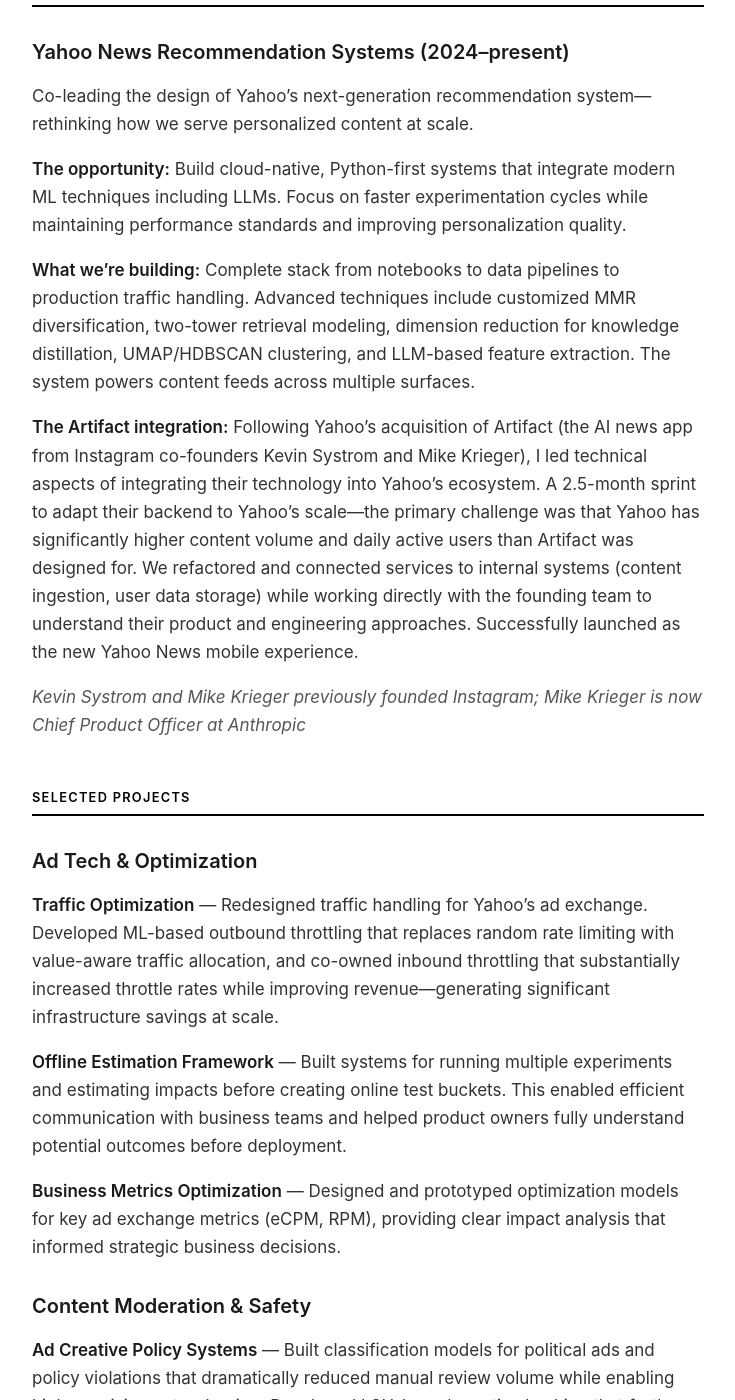
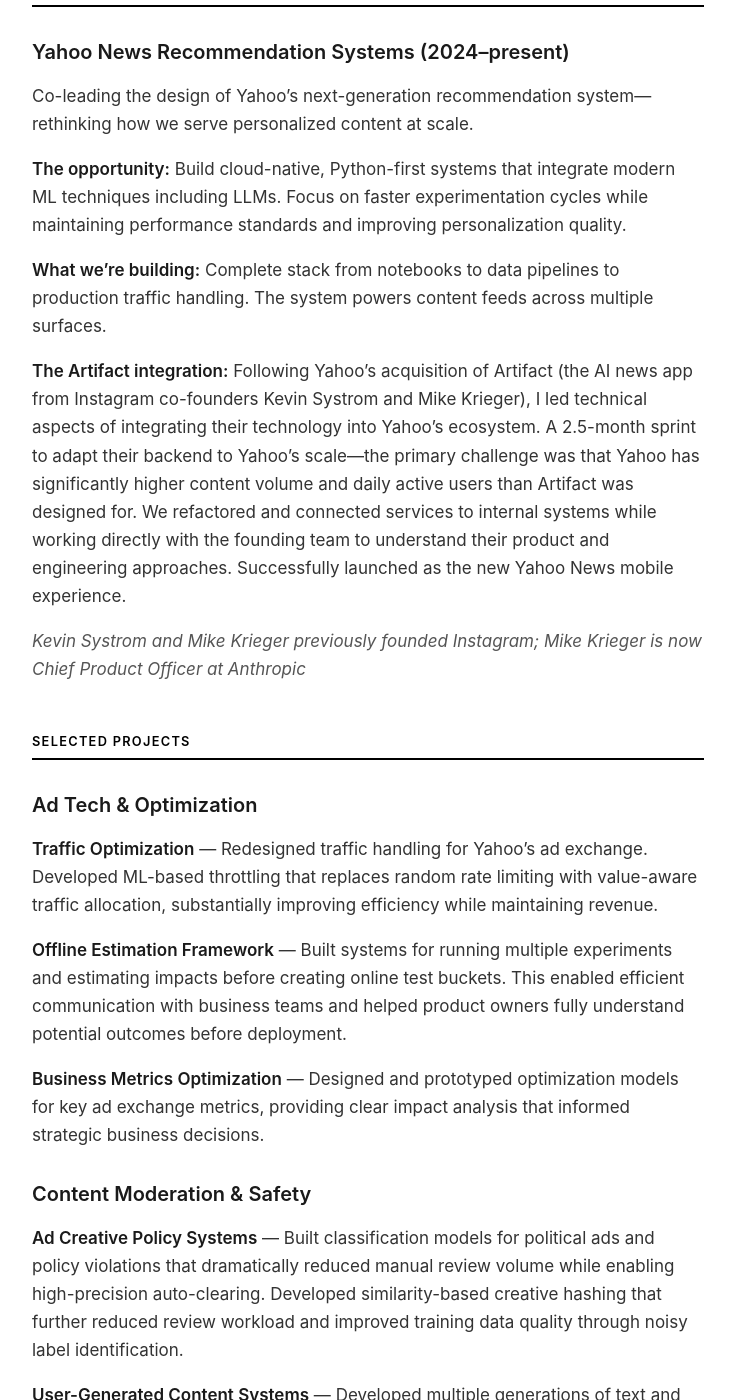
Before and after one commit to NivekNey/NivekNey.github.io, a Jekyll site: the page built from index.md, in a window 1280 px wide and 1400 px high, scrolled down 932 px. Shown: the whole window, without its empty margins (272-1007 px from the left). Built offline with Jekyll 4.4.1, drawn with Linux system fonts in a browser that asks for light colours; some of the changed text lies outside the part shown.

Commit message:
Update index.md

```diff
--- a/index.md
+++ b/index.md
@@ -34,9 +34,9 @@ Co-leading the design of Yahoo's next-generation recommendation system—rethink
 
 **The opportunity:** Build cloud-native, Python-first systems that integrate modern ML techniques including LLMs. Focus on faster experimentation cycles while maintaining performance standards and improving personalization quality.
 
-**What we're building:** Complete stack from notebooks to data pipelines to production traffic handling. Advanced techniques include customized MMR diversification, two-tower retrieval modeling, dimension reduction for knowledge distillation, UMAP/HDBSCAN clustering, and LLM-based feature extraction. The system powers content feeds across multiple surfaces.
+**What we're building:** Complete stack from notebooks to data pipelines to production traffic handling. The system powers content feeds across multiple surfaces.
 
-**The Artifact integration:** Following Yahoo's acquisition of Artifact (the AI news app from Instagram co-founders Kevin Systrom and Mike Krieger), I led technical aspects of integrating their technology into Yahoo's ecosystem. A 2.5-month sprint to adapt their backend to Yahoo's scale—the primary challenge was that Yahoo has significantly higher content volume and daily active users than Artifact was designed for. We refactored and connected services to internal systems (content ingestion, user data storage) while working directly with the founding team to understand their product and engineering approaches. Successfully launched as the new Yahoo News mobile experience.
+**The Artifact integration:** Following Yahoo's acquisition of Artifact (the AI news app from Instagram co-founders Kevin Systrom and Mike Krieger), I led technical aspects of integrating their technology into Yahoo's ecosystem. A 2.5-month sprint to adapt their backend to Yahoo's scale—the primary challenge was that Yahoo has significantly higher content volume and daily active users than Artifact was designed for. We refactored and connected services to internal systems while working directly with the founding team to understand their product and engineering approaches. Successfully launched as the new Yahoo News mobile experience.
 
 *Kevin Systrom and Mike Krieger previously founded Instagram; Mike Krieger is now Chief Product Officer at Anthropic*
 
@@ -45,40 +45,40 @@ Co-leading the design of Yahoo's next-generation recommendation system—rethink
 
 ### Ad Tech & Optimization
 
-**Traffic Optimization** — Redesigned traffic handling for Yahoo's ad exchange. Developed ML-based outbound throttling that replaces random rate limiting with value-aware traffic allocation, and co-owned inbound throttling that substantially increased throttle rates while improving revenue—generating significant infrastructure savings at scale.
+**Traffic Optimization** — Redesigned traffic handling for Yahoo's ad exchange. Developed ML-based throttling that replaces random rate limiting with value-aware traffic allocation, substantially improving efficiency while maintaining revenue.
 
 **Offline Estimation Framework** — Built systems for running multiple experiments and estimating impacts before creating online test buckets. This enabled efficient communication with business teams and helped product owners fully understand potential outcomes before deployment.
 
-**Business Metrics Optimization** — Designed and prototyped optimization models for key ad exchange metrics (eCPM, RPM), providing clear impact analysis that informed strategic business decisions.
+**Business Metrics Optimization** — Designed and prototyped optimization models for key ad exchange metrics, providing clear impact analysis that informed strategic business decisions.
 
 ### Content Moderation & Safety
 
-**Ad Creative Policy Systems** — Built classification models for political ads and policy violations that dramatically reduced manual review volume while enabling high-precision auto-clearing. Developed LSH-based creative hashing that further reduced review workload and improved training data quality through noisy label identification.
+**Ad Creative Policy Systems** — Built classification models for political ads and policy violations that dramatically reduced manual review volume while enabling high-precision auto-clearing. Developed similarity-based creative hashing that further reduced review workload and improved training data quality through noisy label identification.
 
 **User-Generated Content Systems** — Developed multiple generations of text and image classifiers for content moderation:
 
-- Early BERT adoption (2019): trained from scratch with custom vocabulary on months of user comments—full pre-training, not fine-tuning. Built ensemble systems that significantly outperformed external vendors; later variants were much smaller and faster while maintaining accuracy.
-- Transfer learning with modern architectures (Xception, EfficientNet) for image classification
+- Early BERT adoption (2019): trained from scratch with custom vocabulary—full pre-training on domain data, not fine-tuning a public checkpoint. Built ensemble systems that significantly outperformed external vendors.
+- Transfer learning approaches for image classification
 - Proactive toxic comment prediction to manage high-engagement content
 - Search suggestion moderation with improved coverage of emerging problematic terms
 
-**Ad Creative Tools** — Deployed BERT-based optimization service with kNN search enabling advertisers to improve creative quality. Achieved significant latency reduction making real-time recommendations viable in production.
+**Ad Creative Tools** — Deployed optimization service enabling advertisers to improve creative quality, with latency improvements that made real-time recommendations viable in production.
 
 ### Enterprise Security
 
-**Threat Detection Systems** — Co-designed semi-supervised anomaly detection framework for large-scale DNS flow analysis, using entropy and Isolation Forest methods to surface data-theft indicators—supporting security and compliance requirements.
+**Threat Detection Systems** — Co-designed anomaly detection framework for large-scale network analysis to surface data-theft indicators—supporting security and compliance requirements.
 
-**Network Security** — Designed data pipelines for enterprise-scale network events, enriching NetFlow with DNS metadata for anomaly detection and forensics.
+**Network Security** — Designed data pipelines for enterprise-scale network events, enriching flow data for anomaly detection and forensics.
 
-**Authentication Security** — Led development of adversarial and LSTM-based login-risk scoring models for Yahoo's membership security systems, reducing account-takeover risk across consumer accounts.
+**Authentication Security** — Led development of deep learning models for Yahoo's membership security systems, reducing account-takeover risk across consumer accounts.
 
 ### Developer Infrastructure
 
 **Systems & Tools** — Contributions that improved team productivity:
 
 - Established JupyterHub infrastructure with custom PySpark kernels for native notebook experience with remote Spark
-- Integrated Horovod for multi-GPU distributed training on internal Kubernetes clusters
-- Led early AWS/SageMaker enablement that lowered barriers to ML experimentation
+- Integrated distributed training capabilities on internal Kubernetes clusters
+- Led early cloud ML platform enablement that lowered barriers to experimentation
 - Modernized ML monitoring dashboards and reporting
 - Implemented CICD pipelines and conducted major codebase refactoring
 - Built notebook automation for reproducible workflows
@@ -86,17 +86,12 @@ Co-leading the design of Yahoo's next-generation recommendation system—rethink
 
 ## LLM Experience
 
-Currently using LLMs extensively in the recommendation system:
-
-- **Completion/infilling** for feature generation and content moderation
-- **LLM embeddings** as training features for downstream models
-- **Vector search** for labeled data expansion
-- **Prompt engineering** through manual iteration and systematic evaluation via Langfuse
+Currently using LLMs extensively in the recommendation system for feature generation, embeddings as training signals, and prompt engineering with systematic evaluation.
 
 
 ## Publications & Patents
 
-**10+ peer-reviewed publications** at venues including EMNLP, CIKM, IEEE TNNLS, and IEEE Big Data. Topics span text moderation, creative optimization, graph neural networks, and distributed AutoML systems.
+**10+ peer-reviewed publications** at venues including EMNLP, CIKM, IEEE TNNLS, and IEEE Big Data. Topics span text moderation, creative optimization, graph neural networks, and distributed systems.
 
 **4 patents and trade secrets** covering content moderation systems, ad creative optimization, and security technologies.
 
```
